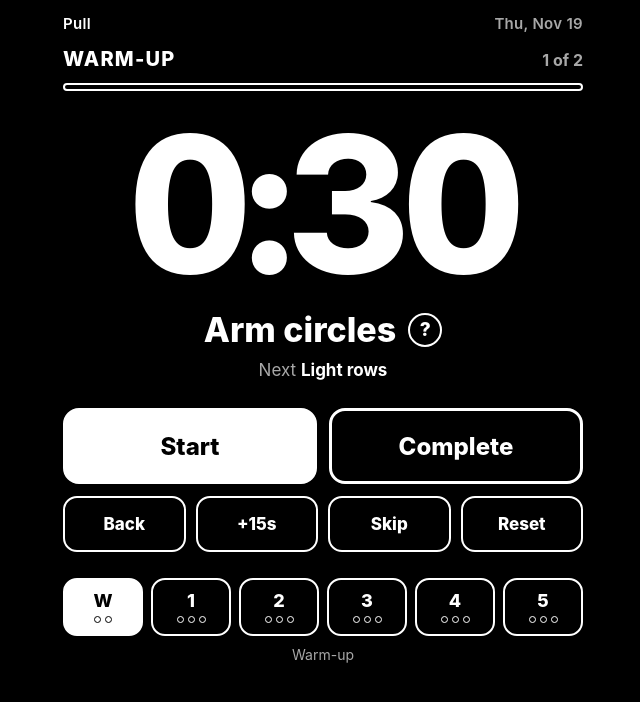
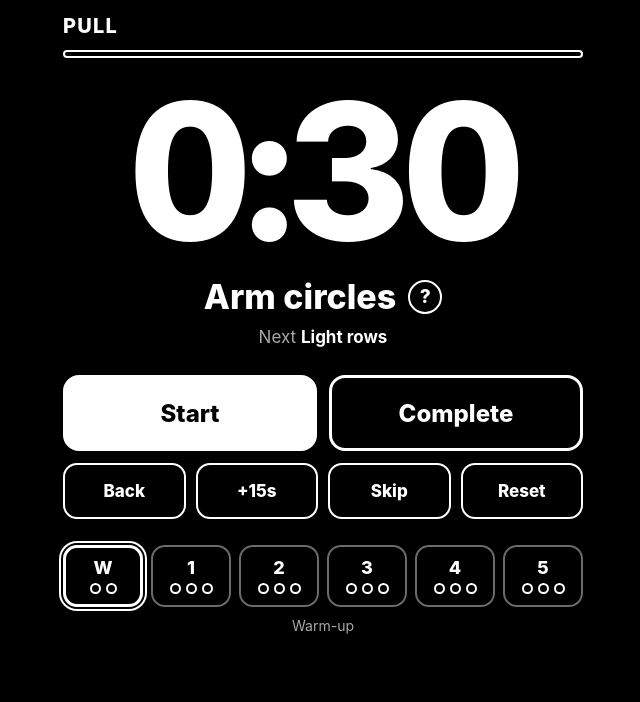
Before and after one commit to brookesy11/trx-coach, a plain HTML site: page index.html in a window 1280 px wide. Shown: the whole page, without its empty margins (317-957 px from the left). Drawn offline with Linux system fonts and the light colour scheme.

Commit message:
Minimal header, bigger set dots, defer update reload until paused; cache v5

```diff
--- a/app.js
+++ b/app.js
@@ -82,6 +82,10 @@
     setWake("");
   }
 
+  // ---- Deferred reload for app updates ----
+  var pendingReload = false;
+  function maybeReload() { if (pendingReload && !running) { persist(); window.location.reload(); } }
+
   // ---- Timer ----
   var running = false, timer = null, endAt = 0;
   function persist() { save("trx:day", st); }
@@ -110,6 +114,7 @@
   }
   function pause() {
     running = false; clearInterval(timer); releaseWake(); persist(); render();
+    maybeReload();
   }
   function goTo(i, markCurrent) {
     if (markCurrent) st.done[st.idx] = true;
@@ -130,10 +135,12 @@
       if (dn * 2 >= nr.length && hist.indexOf(plan.key) === -1) { hist.push(plan.key); save("trx:history", hist); }
     }
     persist(); render();
+    maybeReload();
   }
   function reset() {
     running = false; clearInterval(timer); releaseWake();
     st = fresh(); persist(); render();
+    maybeReload();
   }
 
   // ---- Streak ----
@@ -158,9 +165,6 @@
   function render() {
     var s = S[st.idx];
     $("focus").textContent = plan.focus;
-    $("date").textContent = fmtDate(plan.key);
-    $("section").textContent = s.label;
-    $("setLbl").textContent = s.kind === "rest" ? "Rest" : setText(s);
     var nr = nonRest(), doneCount = nr.filter(function (i) { return st.done[i]; }).length;
     var elapsed = 0; for (var i = 0; i < st.idx; i++) elapsed += S[i].secs; elapsed += s.secs - st.left;
     $("barFill").style.width = (st.finished ? 100 : Math.min(100, elapsed / plan.total * 100)) + "%";
@@ -168,7 +172,8 @@
     $("name").textContent = s.name;
     var nx = s.kind === "rest" ? nextWork(st.idx) : S[st.idx + 1];
     if (nx && nx.kind === "rest") nx = nextWork(st.idx);
-    $("next").textContent = nx ? nx.name + (nx.kind === "work" ? " \u00b7 " + setText(nx) : "") : "Finish";
+    var curName = s.kind === "rest" ? null : s.name;
+    $("next").textContent = !nx ? "Finish" : (nx.kind === "work" && (nx.name === curName || (s.kind === "rest" && nx.set > 1)) ? "Set " + nx.set : nx.name);
     document.querySelector(".stage").classList.toggle("rest", s.kind === "rest");
     var sb = $("startBtn");
     sb.textContent = running ? "Pause" : (st.idx > 0 || st.left < s.secs ? "Resume" : "Start");
@@ -255,6 +260,7 @@
       else tick();
     } else {
       persist();
+      maybeReload();
     }
   });
   window.addEventListener("pagehide", persist);
@@ -264,7 +270,8 @@
   if ("serviceWorker" in navigator) {
     var hadController = !!navigator.serviceWorker.controller, reloaded = false;
     navigator.serviceWorker.addEventListener("controllerchange", function () {
-      if (hadController && !reloaded) { reloaded = true; window.location.reload(); }
+      // Never interrupt a running set: reload now if idle, otherwise as soon as the timer stops.
+      if (hadController && !reloaded) { reloaded = true; pendingReload = true; maybeReload(); }
     });
     window.addEventListener("load", function () {
       navigator.serviceWorker.register("sw.js", { scope: "./", updateViaCache: "none" }).then(function (reg) {
--- a/index.html
+++ b/index.html
@@ -16,11 +16,7 @@
 </head>
 <body>
 <main id="app">
-  <div class="meta"><span id="focus">Workout</span><span id="date"></span></div>
-  <header class="top">
-    <span id="section">Warm-up</span>
-    <span id="setLbl"></span>
-  </header>
+  <div class="meta"><span id="focus">Workout</span></div>
   <div class="bar" aria-hidden="true"><div id="barFill"></div></div>
 
   <section class="stage" aria-live="polite">
--- a/styles.css
+++ b/styles.css
@@ -14,10 +14,8 @@ body {
   max-width: 560px; margin: 0 auto;
   padding: calc(var(--sat) + 14px) calc(var(--sar) + 20px) calc(var(--sab) + 28px) calc(var(--sal) + 20px);
 }
-.meta { display: flex; justify-content: space-between; gap: 12px; font-size: 15px; color: var(--dim); font-weight: 600; letter-spacing: .02em; }
+.meta { font-size: 20px; font-weight: 800; text-transform: uppercase; letter-spacing: .06em; }
 .meta #focus { color: var(--fg); }
-.top { display: flex; justify-content: space-between; align-items: baseline; margin-top: 14px; font-size: 20px; font-weight: 800; text-transform: uppercase; letter-spacing: .06em; }
-.top #setLbl { font-size: 16px; color: var(--dim); font-weight: 700; text-transform: none; letter-spacing: 0; }
 .bar { height: 8px; border: 2px solid var(--line); border-radius: 6px; margin-top: 12px; overflow: hidden; }
 #barFill { height: 100%; width: 0; background: var(--fg); transition: width .4s linear; }
 .stage { text-align: center; padding: 18px 0 10px; }
@@ -61,14 +59,14 @@ body {
   font: inherit; font-size: 19px; font-weight: 800; line-height: 1; cursor: pointer; padding: 0; position: relative; }
 .info::after { content: ""; position: absolute; inset: -8px; } /* bigger tap target */
 .chips { display: grid; grid-template-columns: repeat(6, 1fr); gap: 8px; margin-top: 26px; }
-.chip { min-height: 58px; border: 2px solid var(--fg); border-radius: 14px; background: var(--bg); color: var(--fg); font: inherit;
+.chip { min-height: 62px; border: 2px solid #6a6a6a; border-radius: 14px; background: var(--bg); color: var(--fg); font: inherit;
   display: flex; flex-direction: column; align-items: center; justify-content: center; gap: 6px; cursor: pointer; padding: 0; }
 .chip .n { font-size: 18px; font-weight: 800; line-height: 1; }
-.chip .ticks { display: flex; gap: 4px; }
-.chip .ticks i { width: 7px; height: 7px; border-radius: 50%; border: 1.5px solid currentColor; display: block; }
-.chip .ticks i.on { background: currentColor; }
-.chip.cur { background: var(--fg); color: var(--bg); }
-.chip.done:not(.cur) { border-color: #555; color: #777; }
+.chip .ticks { display: flex; gap: 5px; }
+.chip .ticks i { width: 11px; height: 11px; border-radius: 50%; border: 2px solid #fff; display: block; }
+.chip .ticks i.on { background: #fff; }
+.chip.cur { border: 3px solid #fff; box-shadow: 0 0 0 2px #000, 0 0 0 4px #fff; }
+.chip.done:not(.cur) { border-color: #fff; }
 .chipName { text-align: center; font-size: 14px; color: var(--dim); margin: 10px 0 0; min-height: 1.2em; }
 .modal { position: fixed; inset: 0; z-index: 20; background: rgba(0,0,0,.72); display: flex; align-items: flex-end; justify-content: center; }
 .modal[hidden] { display: none; }
--- a/sw.js
+++ b/sw.js
@@ -1,5 +1,5 @@
 /* TRX Coach service worker: network first so updates show right away, cache as offline fallback. */
-var CACHE = "trx-coach-v4";
+var CACHE = "trx-coach-v5";
 var ASSETS = ["./", "index.html", "styles.css", "app.js", "workouts.js", "howto.js", "manifest.json",
   "icons/icon-180.png", "icons/icon-192.png", "icons/icon-512.png"];
 
```
